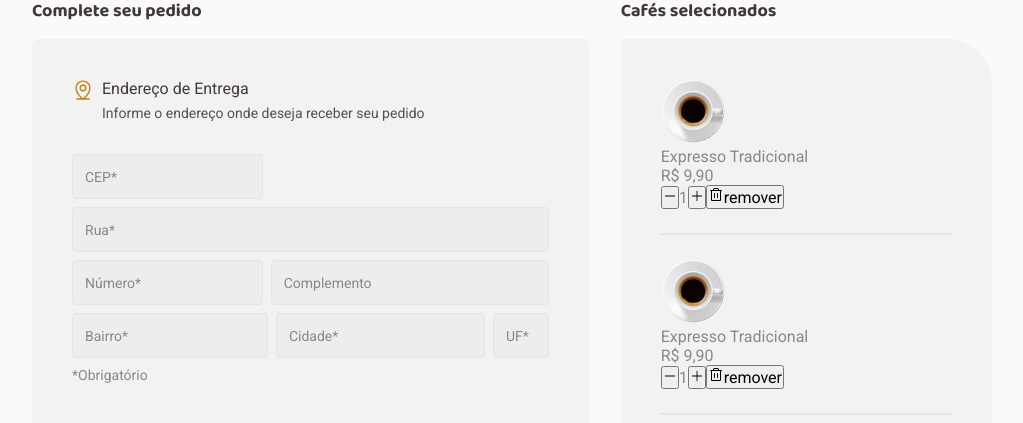
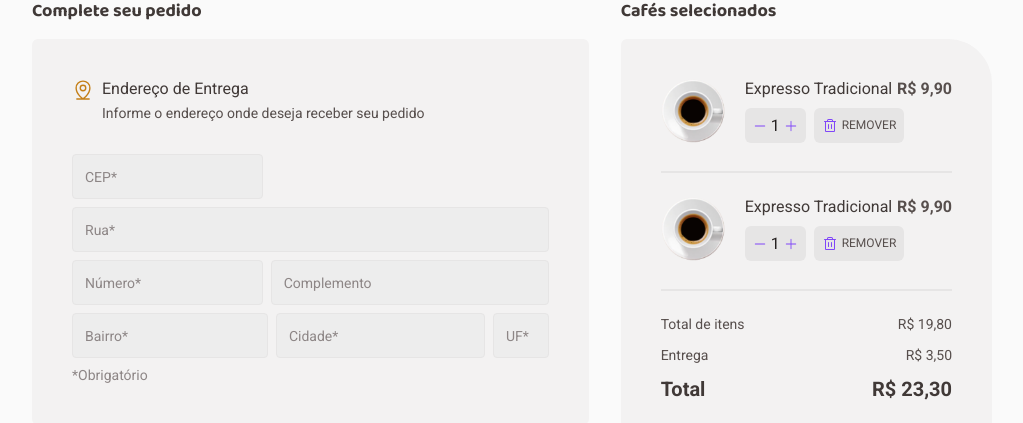
Before and after one commit to WisleyASousa/coffee-delivery-ig, a React (Vite) app: page /Checkout in a window 1280 px wide. Shown: the part 377-800 px from the top of the page, without its empty margins (128-1151 px from the left). Built offline with nearby package versions, Linux system fonts and the light colour scheme.

Commit message:
finilizando item de valores do cart

```diff
--- a/src/components/ListSelectedCoffees/index.tsx
+++ b/src/components/ListSelectedCoffees/index.tsx
@@ -1,4 +1,4 @@
-import { ListSelectedCoffeesContainer, ListSelectedCoffeesLine } from "./styles";
+import { ActionBoxSelected, BtnAmount, BtnRemove, ItemPriceBox, ItemRemoveBox, ListSelectedCoffeesContainer, ListSelectedCoffeesLine } from "./styles";
 
 import coffeeImg from "../../assets/TypeExpresso.png";
 
@@ -11,25 +11,32 @@ export function ListSelectedCoffees() {
           <div>
             <img src={coffeeImg} width={64}/>
           </div>
-          <div>
-            <div>
+          <ActionBoxSelected>
+            <ItemPriceBox>
               <p>Expresso Tradicional</p>
-              <p>R$ 9,90</p>
-            </div>
-            <div>
-              <button>
-                <Minus size={14}/>
-              </button>
-              <span>1</span>
-              <button>
-                <Plus size={14} />
-              </button>
-              <button>
-                <Trash />
+              <span>R$ 9,90</span>
+            </ItemPriceBox>
+
+            <ItemRemoveBox>
+
+              <div>
+                <BtnAmount>
+                  <Minus size={14}/>
+                </BtnAmount>
+                <span>1</span>
+                <BtnAmount>
+                  <Plus size={14} />
+                </BtnAmount>
+              </div>
+
+              <BtnRemove>
+                <Trash size={16} />
                 remover
-              </button>
-            </div>
-          </div>
+              </BtnRemove>
+
+            </ItemRemoveBox>
+
+          </ActionBoxSelected>
         </ListSelectedCoffeesContainer>
         <ListSelectedCoffeesLine />
       </>
--- a/src/components/ListSelectedCoffees/styles.ts
+++ b/src/components/ListSelectedCoffees/styles.ts
@@ -7,5 +7,99 @@ export const ListSelectedCoffeesLine = styled.div`
 `
 
 export const ListSelectedCoffeesContainer = styled.div`
+  display: flex;
+  flex-direction: row;
+  gap: 1.25rem;
+  width: 100%;
+
 
 `
+export const ActionBoxSelected = styled.div`
+  display: flex;
+  flex-direction: column;
+  gap: 0.5rem;
+  width: 100%;
+
+`
+
+export const ItemPriceBox = styled.div`
+  display: flex;
+  justify-content: space-between;
+  width: 100%;
+  white-space: nowrap;
+  line-height: 1.3;
+  color: ${props => props.theme['baseSubtitle']};
+
+  span{
+    font-weight: 700;
+    color: ${props => props.theme['baseText']};
+    white-space: nowrap;
+  }
+  @media (max-width: 425px) {
+    flex-direction: column;
+    gap: 0.5rem;
+  }
+`
+
+export const ItemRemoveBox = styled.div`
+  display: flex;
+  align-items: center;
+  gap: 0.5rem;
+
+
+  div{
+    display: flex;
+    align-items: center;
+    justify-content: center;
+    background: ${props => props.theme['baseButton']};
+    padding: 0.5rem;
+    gap: 0.25rem;
+    border-radius: 6px;
+    span{
+      color: ${props => props.theme['baseTitle']};
+    }
+  }
+
+`
+
+const BtnBaseChecked = styled.button`
+  display: flex;
+  align-items: center;
+  justify-content: center;
+  border: none;
+  background: none;
+  cursor: pointer;
+  svg {
+    color: ${props => props.theme['purple']};
+    &:hover {
+      color: ${props => props.theme['purpleDark']};
+      transition: all .2s ease-out;
+    }
+  }
+`
+
+export const BtnAmount = styled(BtnBaseChecked)`
+`
+export const BtnRemove = styled(BtnBaseChecked)`
+  background: ${props => props.theme['baseButton']};
+  padding: 0.5rem;
+  gap: 0.25rem;
+  border-radius: 6px;
+  text-transform: uppercase;
+  font-size: 0.75rem;
+  line-height: 1.6;
+  display: flex;
+  align-items: center;
+  justify-content: center;
+  color: ${props => props.theme['baseText']};
+
+  &:hover {
+    background: ${props => props.theme['baseHover']};
+    transition: all .2s ease-out;
+
+    svg{
+      color: ${props => props.theme['purpleDark']};
+
+    }
+  }
+`
--- a/src/pages/Checkout/index.tsx
+++ b/src/pages/Checkout/index.tsx
@@ -2,7 +2,11 @@ import { Bank, CreditCard, CurrencyDollar, MapPinLine, Money } from "@phosphor-i
 import {
   Address,
   AddressContainer,
+  BaseIndividualValues,
+  BaseValues,
+  BaseValuesTotal,
   BoxFormAddress,
+  BoxValues,
   CheckoutContainer,
   CheckoutSubTitle,
   City,
@@ -157,7 +161,24 @@ export function Checkout() {
         <SelectedCoffeesContainer>
           <ListSelectedCoffees />
           <ListSelectedCoffees />
+
+          <BoxValues>
+            <BaseIndividualValues>
+              <p>Total de itens</p>
+              <p>R$ 19,80</p>
+            </BaseIndividualValues>
+            <BaseIndividualValues>
+              <p>Entrega</p>
+              <p>R$ 3,50</p>
+            </BaseIndividualValues>
+            <BaseValuesTotal>
+              <p>Total</p>
+              <p>R$ 23,30</p>
+            </BaseValuesTotal>
+          </BoxValues>
+
           <button type="submit">confirmar pedido</button>
+
         </SelectedCoffeesContainer>
 
       </div>
--- a/src/pages/Checkout/styles.ts
+++ b/src/pages/Checkout/styles.ts
@@ -210,3 +210,32 @@ export const SelectedCoffeesContainer = styled.div`
   border-radius: 6px 44px;
 
 `
+
+export const BoxValues = styled.div`
+  width: 100%;
+  display: flex;
+  flex-direction: column;
+  align-items: center;
+  gap: 0.75rem;
+`
+
+
+const BaseBoxValues = styled.div`
+  width: 100%;
+  display: flex;
+  align-items: center;
+  justify-content: space-between;
+
+`
+
+export const BaseIndividualValues = styled(BaseBoxValues)`
+  color: ${props => props.theme['baseText']};
+  font-size: 0.875rem;
+  line-height: 1.3;
+`
+export const BaseValuesTotal = styled(BaseBoxValues)`
+  font-weight: 700;
+  color: ${props => props.theme['baseSubtitle']};
+  font-size: 1.25rem;
+  line-height: 1.3;
+`
```
